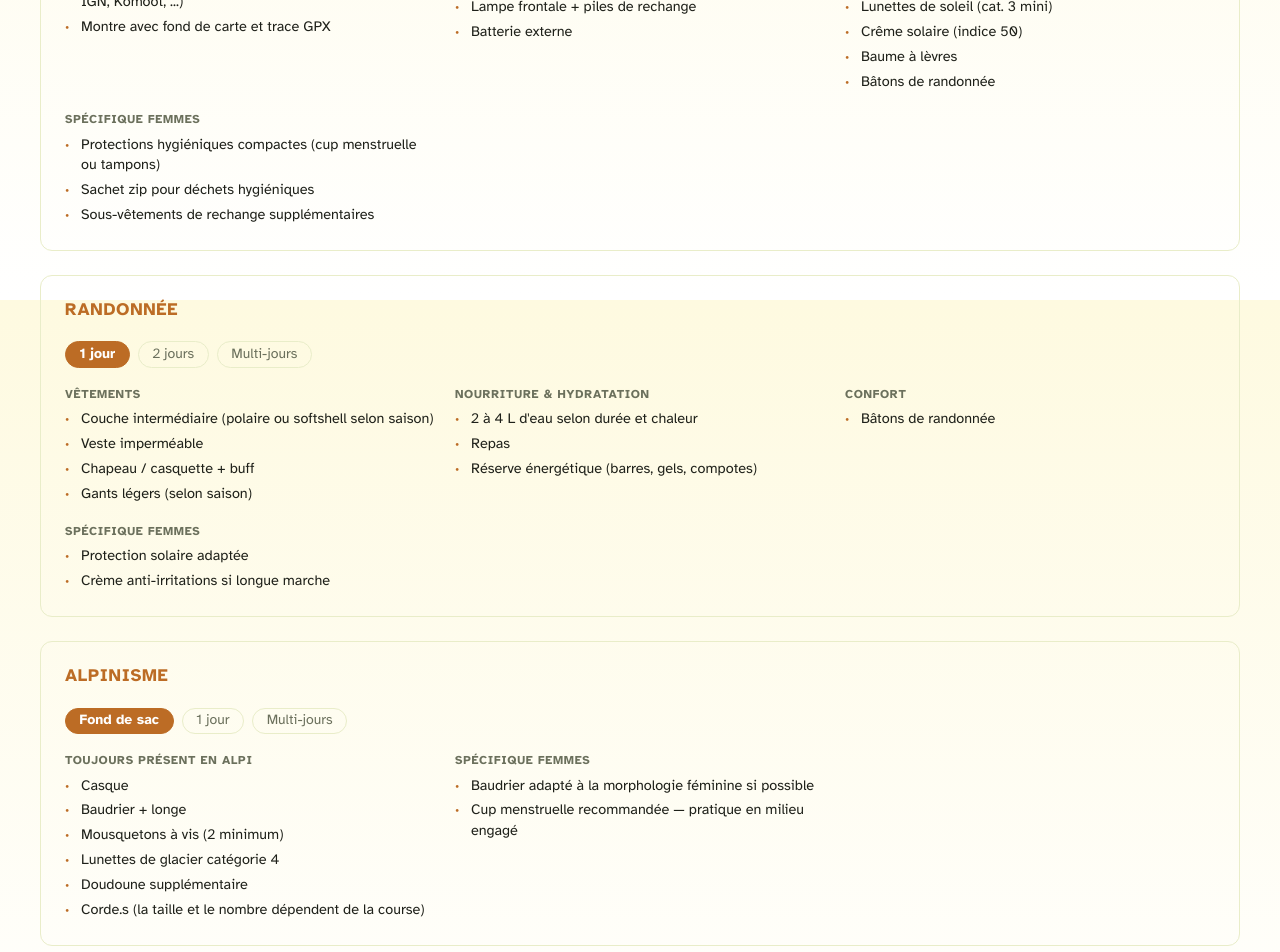
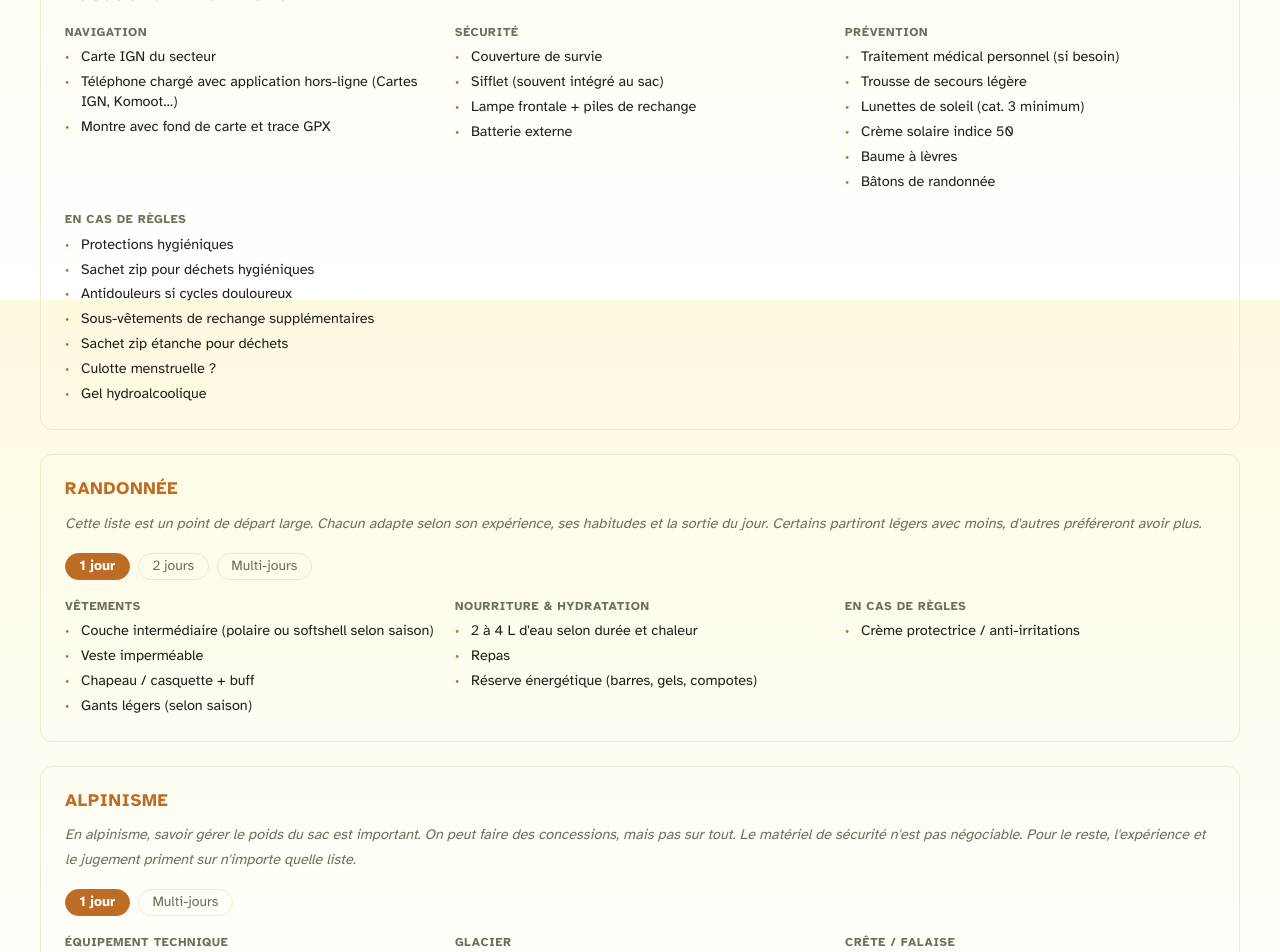
Before and after one commit to Thomas3128/topo-montagne, a Next.js app: page /materiel in a window 1280 px wide. Shown: the part 500-1452 px from the top of the page. Built offline with nearby package versions, Linux system fonts and the light colour scheme; no server answers.

Commit message:
update matériel

```diff
--- a/app/globals.css
+++ b/app/globals.css
@@ -512,6 +512,19 @@ hr { border: none; border-top: 1px solid rgb(var(--gray-light)); }
   padding: 1.5rem;
 }
 
+.materiel-level-label {
+  font-size: 0.78rem;
+  font-weight: 700;
+  text-transform: uppercase;
+  letter-spacing: 0.08em;
+  color: var(--accent);
+  margin: 1.2rem 0 0.4rem;
+  padding-top: 1rem;
+  border-top: 1px dashed rgb(var(--gray-light));
+}
+
+.materiel-section-desc { margin: -0.5rem 0 1rem; font-size: 0.9rem; color: rgb(var(--gray)); font-style: italic; }
+
 .materiel-section-titre {
   font-size: 1.1rem;
   font-weight: 700;
--- a/app/materiel/page.tsx
+++ b/app/materiel/page.tsx
@@ -18,6 +18,11 @@ export default function MaterielPage() {
           Ces listes sont indicatives. Adaptez-les à la durée, la saison, le terrain et votre expérience.
           Le meilleur équipement est celui que vous savez utiliser.
         </p>
+        <p className="materiel-intro">
+          La rubrique <em>En cas de règles</em> a été rédigée par des amies pratiquantes,
+          pour être au plus près de la réalité. Chaque personne est différente,
+          ces suggestions restent un point de départ, à adapter selon ses propres besoins et habitudes.
+        </p>
         <MaterielClient />
       </article>
     </main>
--- a/components/MaterielClient.tsx
+++ b/components/MaterielClient.tsx
@@ -4,7 +4,7 @@ import { useState } from 'react';
 
 type Categorie = { titre: string; items: string[] };
 type Onglet = { id: string; label: string; cats: Categorie[] };
-type Section = { id: string; titre: string; onglets: Onglet[] };
+type Section = { id: string; titre: string; description?: string; onglets: Onglet[] };
 
 const SECTIONS: Section[] = [
   {
@@ -18,38 +18,42 @@ const SECTIONS: Section[] = [
           {
             titre: 'Navigation',
             items: [
-              "Carte IGN du secteur",
-              "Téléphone chargé avec application hors-ligne (Cartes IGN, Komoot, ...)",
-              "Montre avec fond de carte et trace GPX"
+              'Carte IGN du secteur',
+              'Téléphone chargé avec application hors-ligne (Cartes IGN, Komoot…)',
+              'Montre avec fond de carte et trace GPX',
             ],
           },
           {
             titre: 'Sécurité',
             items: [
               'Couverture de survie',
-              'Sifflet (souvent intégré pour les sacs de rando)',
+              'Sifflet (souvent intégré au sac)',
               'Lampe frontale + piles de rechange',
-              'Batterie externe'
+              'Batterie externe',
             ],
-
           },
           {
             titre: 'Prévention',
             items: [
-              'Traitement médical (si besoin)',
+              'Traitement médical personnel (si besoin)',
               'Trousse de secours légère',
-              'Lunettes de soleil (cat. 3 mini)',
-              'Crême solaire (indice 50)',
+              'Lunettes de soleil (cat. 3 minimum)',
+              'Crème solaire indice 50',
               'Baume à lèvres',
-              'Bâtons de randonnée'
+              'Bâtons de randonnée',
             ],
           },
           {
-            titre: 'Spécifique femmes',
+            titre: 'En cas de règles',
             items: [
-              'Protections hygiéniques compactes (cup menstruelle ou tampons)',
+              'Protections hygiéniques',
               'Sachet zip pour déchets hygiéniques',
-              'Sous-vêtements de rechange supplémentaires'
+              'Antidouleurs si cycles douloureux',
+              'Sous-vêtements de rechange supplémentaires',
+              'Sachet zip étanche pour déchets',
+              'Culotte menstruelle ?',
+              'Gel hydroalcoolique'
+
             ],
           },
         ],
@@ -59,6 +63,7 @@ const SECTIONS: Section[] = [
   {
     id: 'rando',
     titre: 'Randonnée',
+    description: "Cette liste est un point de départ large. Chacun adapte selon son expérience, ses habitudes et la sortie du jour. Certains partiront légers avec moins, d'autres préféreront avoir plus.",
     onglets: [
       {
         id: 'rando-1j',
@@ -82,16 +87,9 @@ const SECTIONS: Section[] = [
             ],
           },
           {
-            titre: 'Confort',
+            titre: 'En cas de règles',
             items: [
-              'Bâtons de randonnée',
-            ],
-          },
-          {
-            titre: 'Spécifique femmes',
-            items: [
-              'Protection solaire adaptée',
-              'Crème anti-irritations si longue marche',
+              'Crème protectrice / anti-irritations',
             ],
           },
         ],
@@ -101,38 +99,52 @@ const SECTIONS: Section[] = [
         label: '2 jours',
         cats: [
           {
-            titre: 'En refuge',
+            titre: 'Vêtements',
             items: [
               'Couche de rechange (sous-vêtements + chaussettes + t-shirt)',
-              'Trousse de toilette légère',
-              'Drap de sac / sac à viandre'
             ],
           },
           {
-            titre: 'En bivouac',
+            titre: 'Nourriture & hydratation',
             items: [
-              'Couche de rechange (sous-vêtements + chaussettes + t-shirt)',
-              'Trousse de toilette légère',
-              'Sac de couchage adapté à la saison',
-              'Matelas isolant',
-              'Tente légère ou tarp'
+              'Filtre à eau ou pastilles de purification',
             ],
           },
           {
-            titre: 'Confort',
+            titre: 'Hygiène',
             items: [
-              'Bâtons de randonnée',
-              'Filtre à eau ou pastilles de purification',
-              'Housse de sac imperméable'
+              'Trousse de toilette légère',
+              'Serviette',
+              'Sac poubelle'
             ],
           },
           {
-            titre: 'Spécifique femmes',
+            titre: 'Logistique',
             items: [
-              'Culotte menstruelle de rechange',
-              'Cup menstruelle ou tampons pour 2 jours',
-              'Sachet zip étanche pour déchets',
-              'Crème protectrice / anti-irritations',
+              'Housse de sac imperméable',
+            ],
+          },
+          {
+            titre: 'Refuge',
+            items: [
+              'Drap de sac / sac à viandre',
+            ],
+          },
+          {
+            titre: 'Bivouac',
+            items: [
+              'Réchaud + popote + briquet + couverts',
+              'Sac de couchage adapté à la saison',
+              'Tente légère ou tarp',
+              'Matelas isolant',
+            ],
+          },
+          {
+            titre: 'En cas de règles',
+            items: [
+              'Culotte menstruelle de rechange ?',
+              'Protections hygiéniques pour plusieurs jours',
+              'Lingettes intimes'
             ],
           },
         ],
@@ -142,27 +154,29 @@ const SECTIONS: Section[] = [
         label: 'Multi-jours',
         cats: [
           {
+            titre: 'Vêtements',
+            items: [
+              '2ème short / pantalon',
+            ],
+          },
+          {
+            titre: 'Nourriture & hydratation',
+            items: [
+              'Nourriture pour les prochains jours',
+            ],
+          },
+          {
             titre: 'Logistique',
             items: [
-              '2eme short/pantalon',
               'Cordelette multi-usage',
               'Kit réparation léger (duct tape, ficelle, kit couture)',
             ],
           },
           {
-            titre: 'Alimentation autonome',
-            items: [
-              'Réchaud + popote + briquet',
-              'Nourriture pour tous les jours + 1 jour de réserve',
-            ],
-          },
-          {
-            titre: 'Spécifique femmes',
+            titre: 'En cas de règles',
             items: [
               'Stock suffisant de protections (prévoir large)',
-              'Antidouleurs si cycles douloureux',
               'Lingettes intimes biodégradables',
-              'Sous-vêtements techniques supplémentaires',
             ],
           },
         ],
@@ -172,53 +186,48 @@ const SECTIONS: Section[] = [
   {
     id: 'alpi',
     titre: 'Alpinisme',
+    description: "En alpinisme, savoir gérer le poids du sac est important. On peut faire des concessions, mais pas sur tout. Le matériel de sécurité n'est pas négociable. Pour le reste, l'expérience et le jugement priment sur n'importe quelle liste.",
     onglets: [
-      {
-        id: 'alpi-fond',
-        label: 'Fond de sac',
-        cats: [
-          {
-            titre: 'Toujours présent en alpi',
-            items: [
-              'Casque',
-              'Baudrier + longe',
-              'Mousquetons à vis (2 minimum)',
-              'Lunettes de glacier catégorie 4',
-              'Doudoune supplémentaire',
-              'Corde.s (la taille et le nombre dépendent de la course)'
-            ],
-          },
-          {
-            titre: 'Spécifique femmes',
-            items: [
-              'Baudrier adapté à la morphologie féminine si possible',
-              'Cup menstruelle recommandée — pratique en milieu engagé',
-            ],
-          },
-        ],
-      },
       {
         id: 'alpi-1j',
         label: '1 jour',
         cats: [
           {
-            titre: 'Progression sur neige / glacier',
+            titre: 'Équipement technique',
+            items: [
+              'Doudoune',
+              'Casque',
+              'Baudrier + longe + Mousqueton à vis',
+              'Lunettes de glacier (cat. 4)',
+              'Corde — taille et nombre selon la course',
+              'Assureur reverso + mousquetion directionnel',
+              'Cordelette de rappel',
+            ],
+          },
+          {
+            titre: 'Glacier',
             items: [
               'Chaussures d\'alpinisme rigides compatibles crampons',
               'Crampons adaptés aux chaussures',
               'Piolet',
               'Corde de glacier (30 à 40 m pour une cordée de 2)',
+              'Broches à glace (min. 2 par personne)',
+              'Matériel de mouflage (tibloc, microtrac, sangles…)',
+              'Mousquetons simples et à vis',
             ],
           },
           {
-            titre: 'Sécurité glacier',
+            titre: 'Crête / falaise',
             items: [
-              'Broches à glace (min. 2 par personne)',
-              'Matériel de mouflage (poulie + bloqueur)',
+              'Chaussons d\'escalade',
+              'Jeu de friends',
+              'Jeu de bloqueurs',
+              'Sangles + mousquetons',
+              'Dégaines',
             ],
           },
           {
-            titre: 'Terrain enneigé',
+            titre: 'Neige',
             items: [
               'DVA (détecteur de victimes d\'avalanche)',
               'Sonde à avalanche',
@@ -226,10 +235,9 @@ const SECTIONS: Section[] = [
             ],
           },
           {
-            titre: 'Spécifique femmes',
+            titre: 'En cas de règles',
             items: [
-              'Cup menstruelle fortement conseillée (pas de déchets en milieu glaciaire)',
-              'Sous-vêtements thermiques supplémentaires',
+              'Crème protectrice / anti-irritations',
             ],
           },
         ],
@@ -239,27 +247,24 @@ const SECTIONS: Section[] = [
         label: 'Multi-jours',
         cats: [
           {
-            titre: 'Nuit en refuge ou bivouac alpi',
+            titre: 'Nuit en altitude',
             items: [
-              'Sac de couchage adapté altitude (−10°C ou moins)',
-              'Matelas isolant',
-              'Nourriture calorique',
-              'Réchaud + popote adaptés altitude',
+              'Sac de couchage −10 °C minimum',
+              'Nourriture haute calorie',
+              'Réchaud haute altitude (vérifier fonctionnement en conditions extrêmes)',
             ],
           },
           {
             titre: 'Logistique',
             items: [
-              'Cordelettes de rappel',
               'Bivy bag (bivouac d\'urgence)',
-              'Communication hors réseau (SPOT ou Garmin inReach)',
+              'Communication hors réseau (SPOT, Garmin inReach, ...)',
             ],
           },
           {
-            titre: 'Spécifique femmes',
+            titre: 'En cas de règles',
             items: [
               'Stock de protections pour toute la durée + réserve',
-              'Sous-vêtements thermiques techniques supplémentaires',
               'Crème anti-irritations pour les longues journées',
             ],
           },
@@ -272,30 +277,28 @@ const SECTIONS: Section[] = [
 export default function MaterielClient() {
   const [activeOnglets, setActiveOnglets] = useState<Record<string, string>>({
     rando: 'rando-1j',
-    alpi: 'alpi-fond',
+    alpi: 'alpi-1j',
   });
-
-  const getActiveOnglet = (section: Section): Onglet => {
-    const id = activeOnglets[section.id];
-    return section.onglets.find(o => o.id === id) ?? section.onglets[0];
-  };
 
   return (
     <div className="materiel">
       {SECTIONS.map(section => {
         const hasTabs = section.onglets.length > 1;
-        const onglet = getActiveOnglet(section);
+        const activeId = activeOnglets[section.id];
+        const activeIndex = section.onglets.findIndex(o => o.id === (activeId ?? section.onglets[0].id));
+        const visibleOnglets = section.onglets.slice(0, activeIndex + 1);
 
         return (
           <div key={section.id} className="materiel-section">
             <h2 className="materiel-section-titre">{section.titre}</h2>
+            {section.description && <p className="materiel-section-desc">{section.description}</p>}
 
             {hasTabs && (
               <div className="materiel-tabs">
                 {section.onglets.map(o => (
                   <button
                     key={o.id}
-                    className={`materiel-tab${onglet.id === o.id ? ' active' : ''}`}
+                    className={`materiel-tab${o.id === (activeId ?? section.onglets[0].id) ? ' active' : ''}`}
                     onClick={() => setActiveOnglets(prev => ({ ...prev, [section.id]: o.id }))}
                   >
                     {o.label}
@@ -305,14 +308,32 @@ export default function MaterielClient() {
             )}
 
             <div className="materiel-content">
-              {onglet.cats.map(cat => (
+              {(() => {
+                  const merged = visibleOnglets
+                    .flatMap(o => o.cats)
+                    .reduce<Categorie[]>((acc, cat) => {
+                      const existing = acc.find(c => c.titre === cat.titre);
+                      if (existing) {
+                        existing.items = [...existing.items, ...cat.items];
+                      } else {
+                        acc.push({ ...cat, items: [...cat.items] });
+                      }
+                      return acc;
+                    }, []);
+                  const sf = merged.find(c => c.titre === 'En cas de règles');
+                  const rest = merged.filter(c => c.titre !== 'En cas de règles');
+                  if (sf) rest.splice(3, 0, sf);
+                  return rest;
+                })()
+                .map(cat => (
                   <div key={cat.titre} className="materiel-category">
                     <h3 className="materiel-category-titre">{cat.titre}</h3>
                     <ul className="materiel-list">
                       {cat.items.map(item => <li key={item}>{item}</li>)}
                     </ul>
                   </div>
-              ))}
+                ))
+              }
             </div>
           </div>
         );
```
Lines whose indentation alone changed are shown as unchanged.
